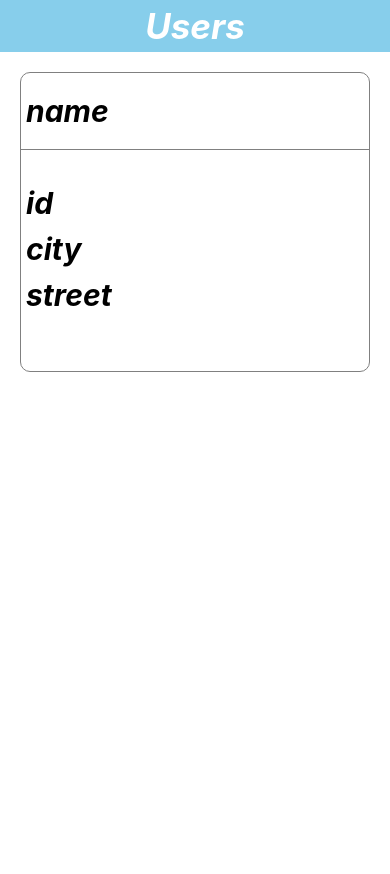
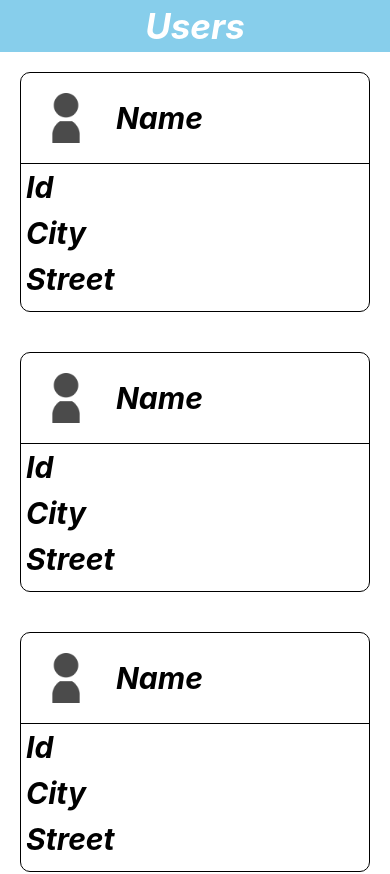
Before and after one commit to YutaYotsumoto/infoApp, a React Native app: screen / in a window 390 px wide. Shown: the top 874 px of the page. Before the commit the page ends 844 px from the top, so only its background shows below. Built offline with nearby package versions, Linux system fonts and the light colour scheme; no server answers.

Commit message:
アイコン追加、コンポネント分岐(Profile.js => Top.js / Detail.js)

```diff
--- a/src/Screens/Screen.js
+++ b/src/Screens/Screen.js
@@ -1,10 +1,10 @@
 import React, {useState, useEffect} from 'react';
-import {SafeAreaView, View} from 'react-native';
+import {SafeAreaView, ScrollView, View} from 'react-native';
 
 import axios from 'axios';
 
 import Header from '../commponents/Header/Header';
-import Profile from '../commponents/Profile';
+import Profile from '../commponents/Profile/Profile';
 
 const Screen = () => {
   const [users, setUsers] = useState([]);
@@ -26,7 +26,18 @@ const Screen = () => {
     <SafeAreaView backgroundColor="skyblue">
       <View backgroundColor="white">
         <Header text="Users" />
-        <Profile />
+        <ScrollView>
+          <Profile name="Name" id="Id" city="City" street="Street" />
+          <Profile name="Name" id="Id" city="City" street="Street" />
+          <Profile name="Name" id="Id" city="City" street="Street" />
+          <Profile name="Name" id="Id" city="City" street="Street" />
+          <Profile name="Name" id="Id" city="City" street="Street" />
+          <Profile name="Name" id="Id" city="City" street="Street" />
+          <Profile name="Name" id="Id" city="City" street="Street" />
+          <Profile name="Name" id="Id" city="City" street="Street" />
+          <Profile name="Name" id="Id" city="City" street="Street" />
+          <Profile name="Name" id="Id" city="City" street="Street" />
+        </ScrollView>
       </View>
     </SafeAreaView>
   );
--- /dev/null
+++ b/src/commponents/Profile/Details/Details.js
@@ -0,0 +1,24 @@
+import React from 'react';
+import {View, Text, StyleSheet} from 'react-native';
+
+const Details = ({id, city, street}) => {
+  return (
+    <View>
+      <Text style={styles.font}>{id}</Text>
+      <Text style={styles.font}>{city}</Text>
+      <Text style={styles.font}>{street}</Text>
+    </View>
+  );
+};
+
+const styles = StyleSheet.create({
+  font: {
+    fontSize: 30,
+    fontStyle: 'italic',
+    fontWeight: 'bold',
+    color: 'black',
+    margin: 5,
+  },
+});
+
+export default Details;
--- a/src/commponents/Profile.js
+++ b/src/commponents/Profile/Profile.js
@@ -1,18 +1,15 @@
 import React from 'react';
 import {View, Text, StyleSheet} from 'react-native';
 
-const Profile = () => {
+import Top from './Top/Top';
+import Details from './Details/Details';
+
+const Profile = ({name, id, city, street}) => {
   return (
     <View style={styles.frame}>
-      <View style={styles.header}>
-        <Text style={[styles.font, {marginVertical: 20}]}>name</Text>
-      </View>
+      <Top name={name} />
 
-      <View style={styles.body}>
-        <Text style={styles.font}>id</Text>
-        <Text style={styles.font}>city</Text>
-        <Text style={styles.font}>street</Text>
-      </View>
+      <Details id={id} city={city} street={street} />
     </View>
   );
 };
@@ -20,19 +17,28 @@ const Profile = () => {
 const styles = StyleSheet.create({
   frame: {
     borderWidth: 1,
-    borderColor: 'grey',
+    borderColor: 'black',
     borderRadius: 10,
     width: 350,
-    height: 300,
+    height: 240,
     margin: 20,
   },
   header: {
     borderBottomWidth: 1,
-    borderColor: 'gray',
+    borderColor: 'black',
+    paddingVertical: 20,
   },
-  body: {
-    marginVertical: 30,
+  topArea: {
+    flexDirection: 'row',
+    alignItems: 'center',
+    justifyContent: 'flex-start',
   },
+  Icon: {
+    width: 50,
+    height: 50,
+    marginHorizontal: 20,
+  },
+
   font: {
     fontSize: 30,
     fontStyle: 'italic',
--- /dev/null
+++ b/src/commponents/Profile/Top/Top.js
@@ -0,0 +1,47 @@
+import React from 'react';
+import {View, Text, StyleSheet, Image} from 'react-native';
+
+const Top = ({name}) => {
+  return (
+    <View style={[styles.header, styles.topArea]}>
+      <Image style={styles.Icon} source={require('../../../Icon/Icon.png')} />
+      <Text style={styles.font}>{name}</Text>
+    </View>
+  );
+};
+
+const styles = StyleSheet.create({
+  frame: {
+    borderWidth: 1,
+    borderColor: 'black',
+    borderRadius: 10,
+    width: 350,
+    height: 240,
+    margin: 20,
+  },
+  header: {
+    borderBottomWidth: 1,
+    borderColor: 'black',
+    paddingVertical: 20,
+  },
+  topArea: {
+    flexDirection: 'row',
+    alignItems: 'center',
+    justifyContent: 'flex-start',
+  },
+  Icon: {
+    width: 50,
+    height: 50,
+    marginHorizontal: 20,
+  },
+
+  font: {
+    fontSize: 30,
+    fontStyle: 'italic',
+    fontWeight: 'bold',
+    color: 'black',
+    margin: 5,
+  },
+});
+
+export default Top;
```
Also changed, not shown: src/commponents/datas/displayPart.js (deleted, +0 -23 lines), src/Icon/Icon.png (added).
